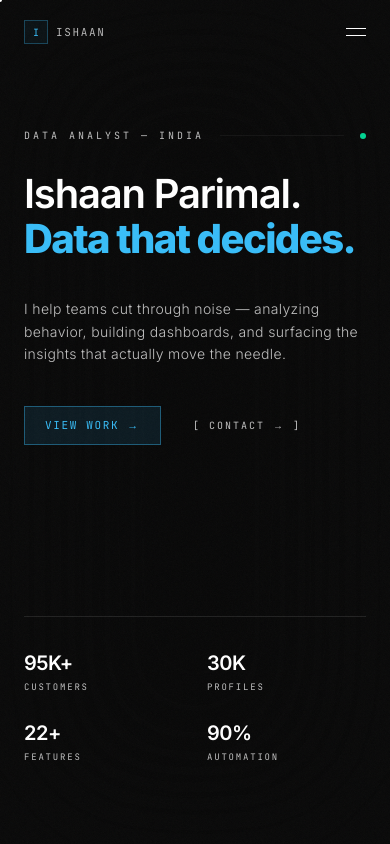
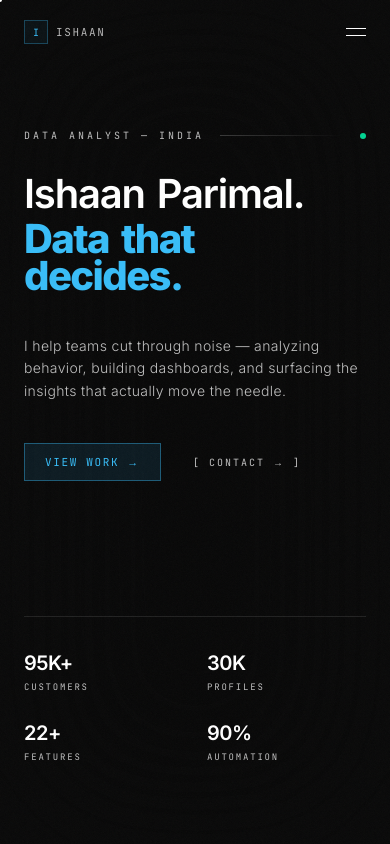
Before and after one commit to ishaan-bits/Ishaan_da, a Next.js app: page / in a window 390 px wide. Shown: the top 844 px of the page. Built offline with nearby package versions, Linux system fonts and the light colour scheme.

Commit message:
Make site more fluid: animated counters, staggered text reveals, parallax scroll, hover glow effects, smoother transitions

```diff
--- a/src/app/globals.css
+++ b/src/app/globals.css
@@ -139,10 +139,30 @@
 
 /* Button arrow hover */
 .btn-arrow {
-  transition: transform 0.3s ease;
+  transition: transform 0.3s cubic-bezier(0.22, 1, 0.36, 1);
 }
 .group:hover .btn-arrow {
   transform: translate(3px, -3px);
+}
+
+/* Smooth section reveal */
+@keyframes fadeInUp {
+  from {
+    opacity: 0;
+    transform: translateY(20px);
+  }
+  to {
+    opacity: 1;
+    transform: translateY(0);
+  }
+}
+
+/* Glow effect on hover */
+.glow-hover {
+  transition: box-shadow 0.4s ease;
+}
+.glow-hover:hover {
+  box-shadow: 0 0 30px -10px var(--accent);
 }
 
 /* Accordion */
--- a/src/components/hero-section.tsx
+++ b/src/components/hero-section.tsx
@@ -1,7 +1,66 @@
 "use client";
 
-import { useRef } from "react";
-import { motion, useScroll, useTransform } from "framer-motion";
+import { useRef, useEffect, useState } from "react";
+import { motion, useScroll, useTransform, useInView } from "framer-motion";
+
+function AnimatedCounter({
+  target,
+  suffix = "",
+  duration = 1.5,
+}: {
+  target: number;
+  suffix?: string;
+  duration?: number;
+}) {
+  const [count, setCount] = useState(0);
+  const ref = useRef<HTMLSpanElement>(null);
+  const inView = useInView(ref, { once: true, margin: "-50px" });
+
+  useEffect(() => {
+    if (!inView) return;
+    const start = performance.now();
+    const step = (now: number) => {
+      const elapsed = (now - start) / 1000;
+      const progress = Math.min(elapsed / duration, 1);
+      const eased = 1 - Math.pow(1 - progress, 3);
+      setCount(Math.floor(eased * target));
+      if (progress < 1) requestAnimationFrame(step);
+    };
+    requestAnimationFrame(step);
+  }, [inView, target, duration]);
+
+  return (
+    <span ref={ref}>
+      {count}
+      {suffix}
+    </span>
+  );
+}
+
+const wordVariants = {
+  hidden: { y: "100%", opacity: 0 },
+  visible: (i: number) => ({
+    y: "0%",
+    opacity: 1,
+    transition: {
+      duration: 0.5,
+      delay: 0.3 + i * 0.08,
+      ease: [0.22, 1, 0.36, 1] as [number, number, number, number],
+    },
+  }),
+};
+
+const lineVariants = {
+  hidden: { scaleX: 0 },
+  visible: {
+    scaleX: 1,
+    transition: {
+      duration: 0.8,
+      delay: 0.2,
+      ease: [0.22, 1, 0.36, 1] as [number, number, number, number],
+    },
+  },
+};
 
 export default function HeroSection() {
   const ref = useRef<HTMLDivElement>(null);
@@ -9,8 +68,12 @@ export default function HeroSection() {
     target: ref,
     offset: ["start start", "end start"],
   });
-  const y = useTransform(scrollYProgress, [0, 1], [0, 80]);
-  const opacity = useTransform(scrollYProgress, [0, 0.5], [1, 0]);
+  const y = useTransform(scrollYProgress, [0, 1], [0, 120]);
+  const opacity = useTransform(scrollYProgress, [0, 0.4], [1, 0]);
+  const scale = useTransform(scrollYProgress, [0, 0.4], [1, 0.97]);
+
+  const nameWords = ["Ishaan", "Parimal."];
+  const taglineWords = ["Data", "that", "decides."];
 
   return (
     <section
@@ -18,50 +81,72 @@ export default function HeroSection() {
       id="home"
       className="relative flex min-h-dvh flex-col justify-between px-6 pt-32 pb-20 sm:px-10 md:pl-24 md:pr-16 sm:pt-40 sm:pb-24"
     >
-      <motion.div style={{ y, opacity }} className="relative z-10">
-        {/* Kicker row */}
+      <motion.div style={{ y, opacity, scale }} className="relative z-10">
+        {/* Kicker row with animated line */}
         <motion.div
-          initial={{ opacity: 0, y: 15 }}
-          animate={{ opacity: 1, y: 0 }}
-          transition={{ duration: 0.5, delay: 0.2 }}
+          initial={{ opacity: 0 }}
+          animate={{ opacity: 1 }}
+          transition={{ duration: 0.5, delay: 0.1 }}
           className="mb-8 flex items-center gap-4"
         >
           <span className="font-mono text-[10px] tracking-[0.3em] text-[var(--fg-muted)]">
             DATA ANALYST — INDIA
           </span>
-          <span className="h-px flex-1 bg-white/5" />
+          <motion.span
+            variants={lineVariants}
+            initial="hidden"
+            animate="visible"
+            className="h-px flex-1 origin-left bg-gradient-to-r from-white/20 to-transparent"
+          />
           <span className="relative flex h-1.5 w-1.5">
             <span className="absolute inline-flex h-full w-full animate-ping rounded-full bg-emerald-400 opacity-60" />
             <span className="relative inline-flex h-1.5 w-1.5 rounded-full bg-emerald-400" />
           </span>
         </motion.div>
 
-        {/* Main heading — split two-line treatment */}
-        <motion.h1
-          initial={{ opacity: 0, y: 20 }}
-          animate={{ opacity: 1, y: 0 }}
-          transition={{ duration: 0.6, delay: 0.3, ease: [0.22, 1, 0.36, 1] }}
-          className="max-w-5xl"
-        >
+        {/* Main heading — staggered word reveal */}
+        <h1 className="max-w-5xl overflow-hidden">
           <span
             className="block font-semibold leading-[0.95] tracking-[-0.03em]"
             style={{ fontSize: "clamp(2.5rem, 9vw, 5rem)" }}
           >
-            Ishaan Parimal.
+            {nameWords.map((word, i) => (
+              <motion.span
+                key={word}
+                custom={i}
+                variants={wordVariants}
+                initial="hidden"
+                animate="visible"
+                className="mr-[0.3em] inline-block"
+              >
+                {word}
+              </motion.span>
+            ))}
           </span>
           <span
-            className="mt-2 block font-extrabold leading-[0.92] tracking-[-0.04em] text-[var(--accent)]"
+            className="mt-2 block overflow-hidden font-extrabold leading-[0.92] tracking-[-0.04em] text-[var(--accent)]"
             style={{ fontSize: "clamp(2.5rem, 9vw, 5rem)" }}
           >
-            Data that decides.
+            {taglineWords.map((word, i) => (
+              <motion.span
+                key={word}
+                custom={i + 2}
+                variants={wordVariants}
+                initial="hidden"
+                animate="visible"
+                className="mr-[0.3em] inline-block"
+              >
+                {word}
+              </motion.span>
+            ))}
           </span>
-        </motion.h1>
+        </h1>
 
         {/* Subtitle */}
         <motion.p
           initial={{ opacity: 0, y: 15 }}
           animate={{ opacity: 1, y: 0 }}
-          transition={{ duration: 0.5, delay: 0.5 }}
+          transition={{ duration: 0.5, delay: 0.7 }}
           className="mt-10 max-w-lg text-sm font-light leading-relaxed tracking-wide text-[var(--fg-muted)] sm:text-base"
         >
           I help teams cut through noise — analyzing behavior, building
@@ -72,50 +157,53 @@ export default function HeroSection() {
         <motion.div
           initial={{ opacity: 0, y: 15 }}
           animate={{ opacity: 1, y: 0 }}
-          transition={{ duration: 0.5, delay: 0.6 }}
+          transition={{ duration: 0.5, delay: 0.8 }}
           className="mt-10 flex flex-wrap items-center gap-8"
         >
-          <a
+          <motion.a
             href="#work"
-            className="group/btn inline-flex items-center gap-2 border border-[var(--accent)]/40 bg-[var(--accent)]/10 px-5 py-2.5 font-mono text-[11px] tracking-[0.15em] text-[var(--accent)] transition-all hover:bg-[var(--accent)]/20 hover:border-[var(--accent)]/60"
+            whileHover={{ scale: 1.03 }}
+            whileTap={{ scale: 0.98 }}
+            className="group/btn inline-flex items-center gap-2 border border-[var(--accent)]/40 bg-[var(--accent)]/10 px-5 py-2.5 font-mono text-[11px] tracking-[0.15em] text-[var(--accent)] transition-all hover:bg-[var(--accent)]/20 hover:border-[var(--accent)]/60 hover:shadow-[0_0_20px_rgba(56,189,248,0.15)]"
             data-cursor-hover="true"
           >
             VIEW WORK
             <span className="btn-arrow inline-block transition-transform group-hover/btn:translate-x-1">
               →
             </span>
-          </a>
-          <a
+          </motion.a>
+          <motion.a
             href="#contact"
+            whileHover={{ x: 3 }}
             className="font-mono text-[10px] tracking-[0.2em] text-[var(--fg-muted)] transition-colors hover:text-white"
             data-cursor-hover="true"
           >
             [ CONTACT → ]
-          </a>
+          </motion.a>
         </motion.div>
       </motion.div>
 
-      {/* Bottom info strip */}
+      {/* Bottom info strip with animated counters */}
       <motion.div
         initial={{ opacity: 0 }}
         animate={{ opacity: 1 }}
-        transition={{ duration: 0.5, delay: 0.8 }}
+        transition={{ duration: 0.5, delay: 1 }}
         className="relative z-10 mt-auto grid grid-cols-2 gap-6 border-t border-white/10 pt-8 sm:grid-cols-4"
       >
         {[
-          { value: "95K+", label: "CUSTOMERS" },
-          { value: "30K", label: "PROFILES" },
-          { value: "22+", label: "FEATURES" },
-          { value: "90%", label: "AUTOMATION" },
+          { target: 95, suffix: "K+", label: "CUSTOMERS" },
+          { target: 30, suffix: "K", label: "PROFILES" },
+          { target: 22, suffix: "+", label: "FEATURES" },
+          { target: 90, suffix: "%", label: "AUTOMATION" },
         ].map((stat, i) => (
           <motion.div
             key={stat.label}
-            initial={{ opacity: 0, y: 10 }}
+            initial={{ opacity: 0, y: 15 }}
             animate={{ opacity: 1, y: 0 }}
-            transition={{ delay: 0.9 + i * 0.1 }}
+            transition={{ delay: 1.1 + i * 0.1, duration: 0.4 }}
           >
             <div className="text-xl font-semibold tracking-tight text-white sm:text-2xl">
-              {stat.value}
+              <AnimatedCounter target={stat.target} suffix={stat.suffix} />
             </div>
             <div className="mt-1 font-mono text-[9px] tracking-[0.2em] text-[var(--fg-muted)]">
               {stat.label}
--- a/src/components/marquee.tsx
+++ b/src/components/marquee.tsx
@@ -17,16 +17,20 @@ const items = [
 
 export default function Marquee() {
   return (
-    <div className="section-border overflow-hidden border-t border-b border-white/5 py-5">
+    <div className="section-border overflow-hidden border-t border-b border-white/8 py-5">
       <motion.div
         className="flex whitespace-nowrap"
         animate={{ x: ["0%", "-50%"] }}
-        transition={{ duration: 30, repeat: Infinity, ease: "linear" }}
+        transition={{
+          duration: 25,
+          repeat: Infinity,
+          ease: "linear",
+        }}
       >
         {[...items, ...items].map((item, i) => (
           <span
             key={i}
-            className="mx-6 font-mono text-[10px] tracking-[0.3em] text-[var(--fg-dim)]"
+            className="mx-6 font-mono text-[10px] tracking-[0.3em] text-[var(--fg-dim)] transition-colors duration-300 hover:text-[var(--accent)]"
           >
             {item}
             <span className="ml-6 text-white/10">◆</span>
--- a/src/components/projects-section.tsx
+++ b/src/components/projects-section.tsx
@@ -463,11 +463,12 @@ export default function ProjectsSection() {
           {projects.map((project, i) => (
             <motion.div
               key={project.id}
-              initial={{ opacity: 0, y: 20 }}
+              initial={{ opacity: 0, y: 25 }}
               whileInView={{ opacity: 1, y: 0 }}
               viewport={{ once: true, margin: "-50px" }}
-              transition={{ duration: 0.4, delay: i * 0.06 }}
-              className="group border-l-2 border-white/5 bg-white/[0.01] p-6 transition-all hover:border-l-[var(--accent)] hover:bg-white/[0.025] sm:p-8"
+              transition={{ duration: 0.5, delay: i * 0.08, ease: [0.22, 1, 0.36, 1] }}
+              whileHover={{ y: -2 }}
+              className="group border-l-2 border-white/10 bg-white/[0.015] p-6 duration-300 hover:border-l-[var(--accent)] hover:bg-white/[0.03] hover:shadow-[0_0_30px_-10px_var(--accent)] sm:p-8"
             >
               <div className="grid gap-6 lg:grid-cols-[1fr_2fr] lg:gap-10">
                 {/* Left: meta */}
```
Also changed, not shown: src/components/experience-section.tsx (+4 -4 lines).
